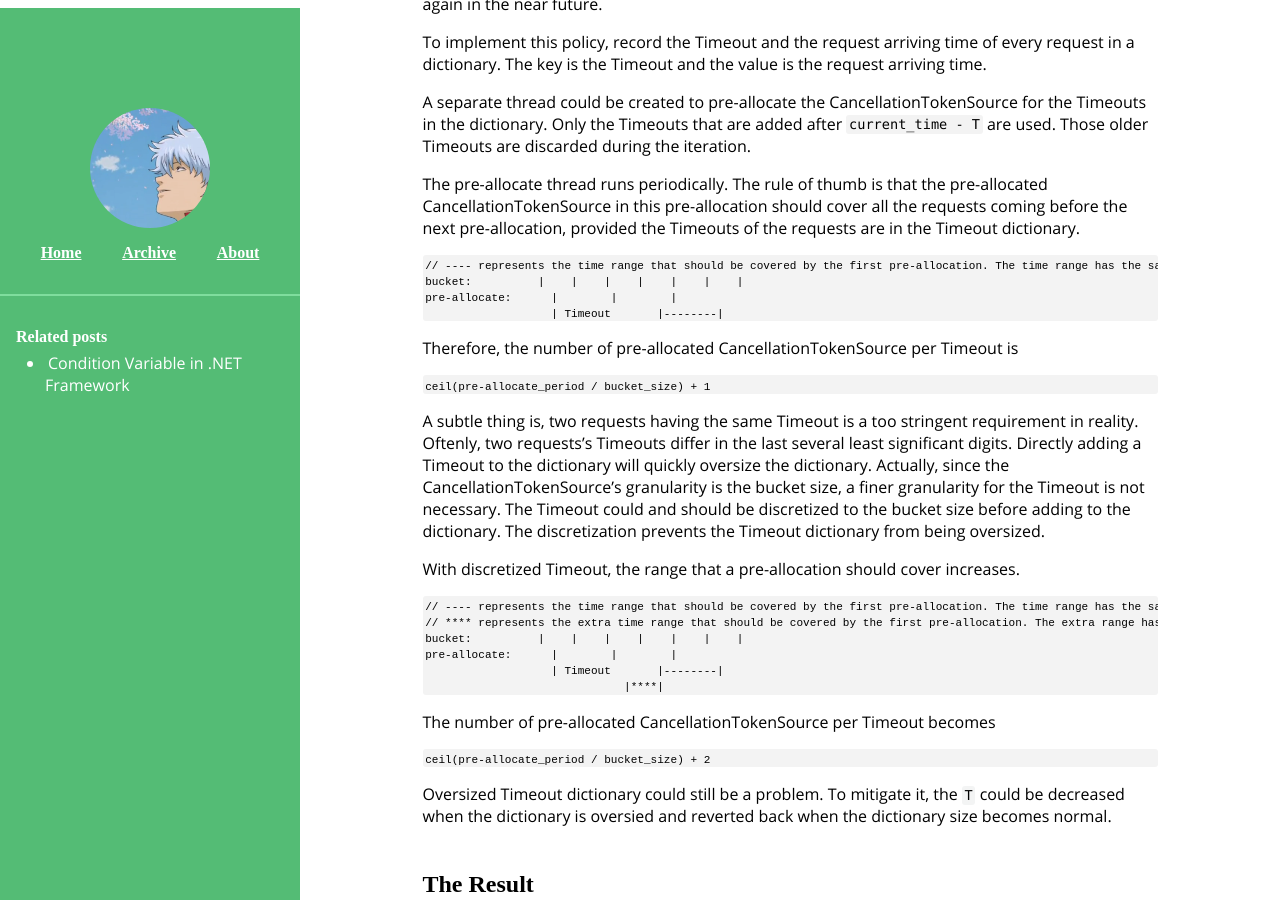
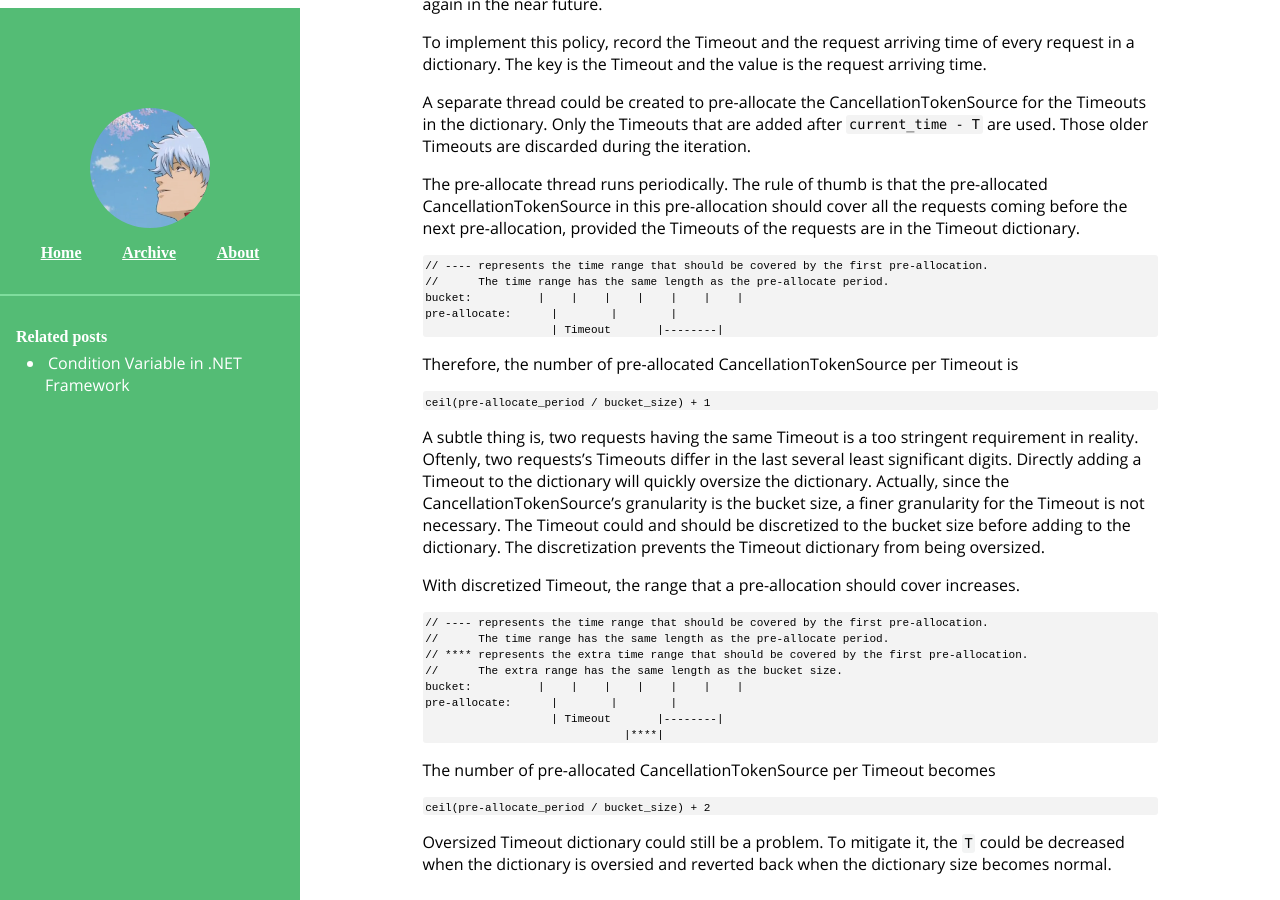
Before and after one commit to edwinfj/edwinfj.github.io, a Jekyll site: the page built from _posts/2020-04-30-batch-cancellationTokenSource.md, in a window 1280 px wide and 900 px high, scrolled down 4569 px. Built offline with Jekyll 4.4.1, drawn with Linux system fonts in a browser that asks for light colours; some web fonts are replaced.

Commit message:
refined batch cts on code part

````diff
--- a/_posts/2020-04-30-batch-cancellationTokenSource.md
+++ b/_posts/2020-04-30-batch-cancellationTokenSource.md
@@ -177,7 +177,8 @@ A separate thread could be created to pre-allocate the CancellationTokenSource f
 
 The pre-allocate thread runs periodically. The rule of thumb is that the pre-allocated CancellationTokenSource in this pre-allocation should cover all the requests coming before the next pre-allocation, provided the Timeouts of the requests are in the Timeout dictionary.
 ```
-// ---- represents the time range that should be covered by the first pre-allocation. The time range has the same length as the pre-allocate period.
+// ---- represents the time range that should be covered by the first pre-allocation.
+//      The time range has the same length as the pre-allocate period.
 bucket:          |    |    |    |    |    |    |
 pre-allocate:      |        |        |
                    | Timeout       |--------|
@@ -191,8 +192,10 @@ A subtle thing is, two requests having the same Timeout is a too stringent requi
 
 With discretized Timeout, the range that a pre-allocation should cover increases.
 ```
-// ---- represents the time range that should be covered by the first pre-allocation. The time range has the same length as the pre-allocate period.
-// **** represents the extra time range that should be covered by the first pre-allocation. The extra range has the same length as the bucket size.
+// ---- represents the time range that should be covered by the first pre-allocation.
+//      The time range has the same length as the pre-allocate period.
+// **** represents the extra time range that should be covered by the first pre-allocation.
+//      The extra range has the same length as the bucket size.
 bucket:          |    |    |    |    |    |    |
 pre-allocate:      |        |        |
                    | Timeout       |--------|
````
